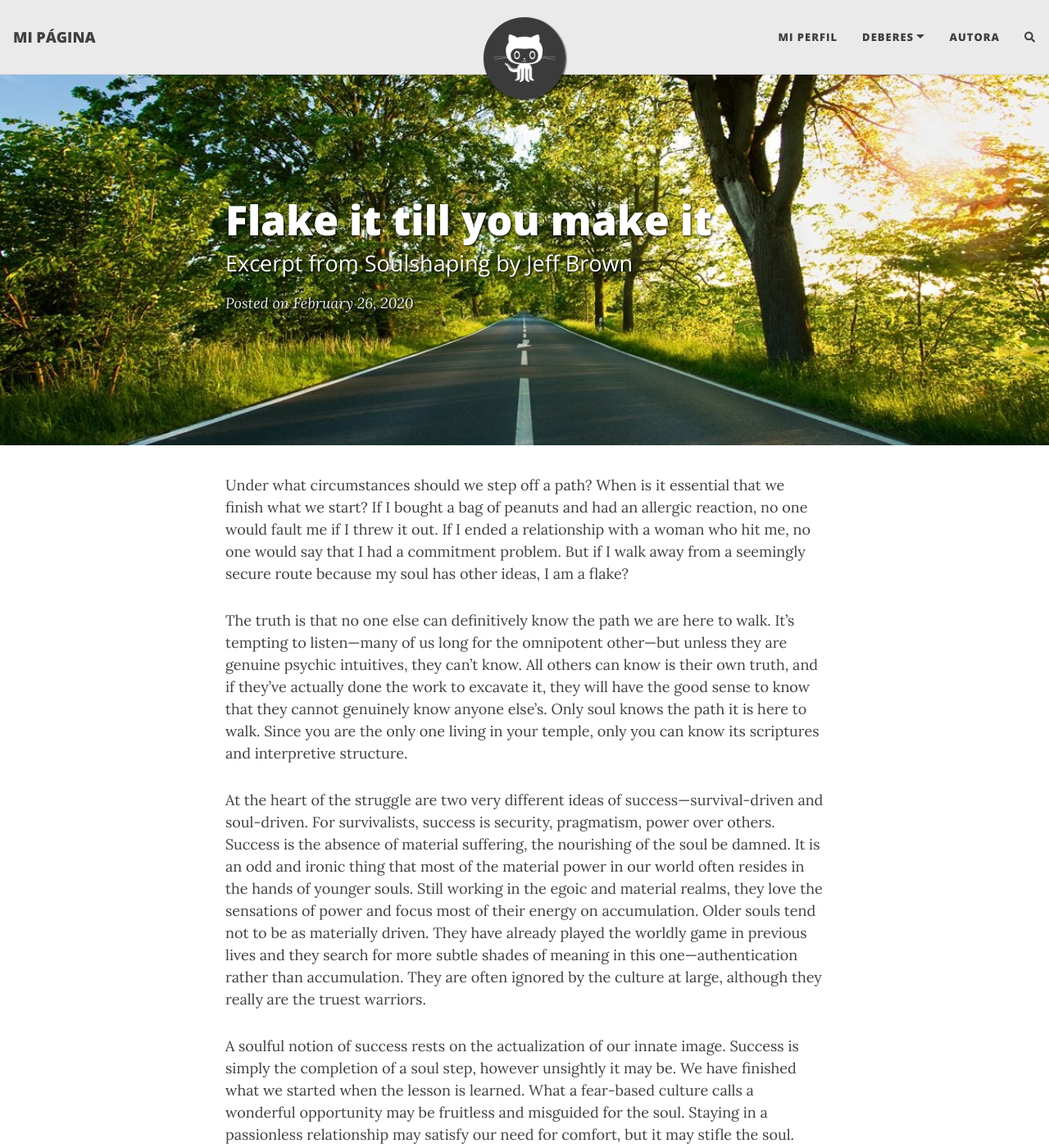
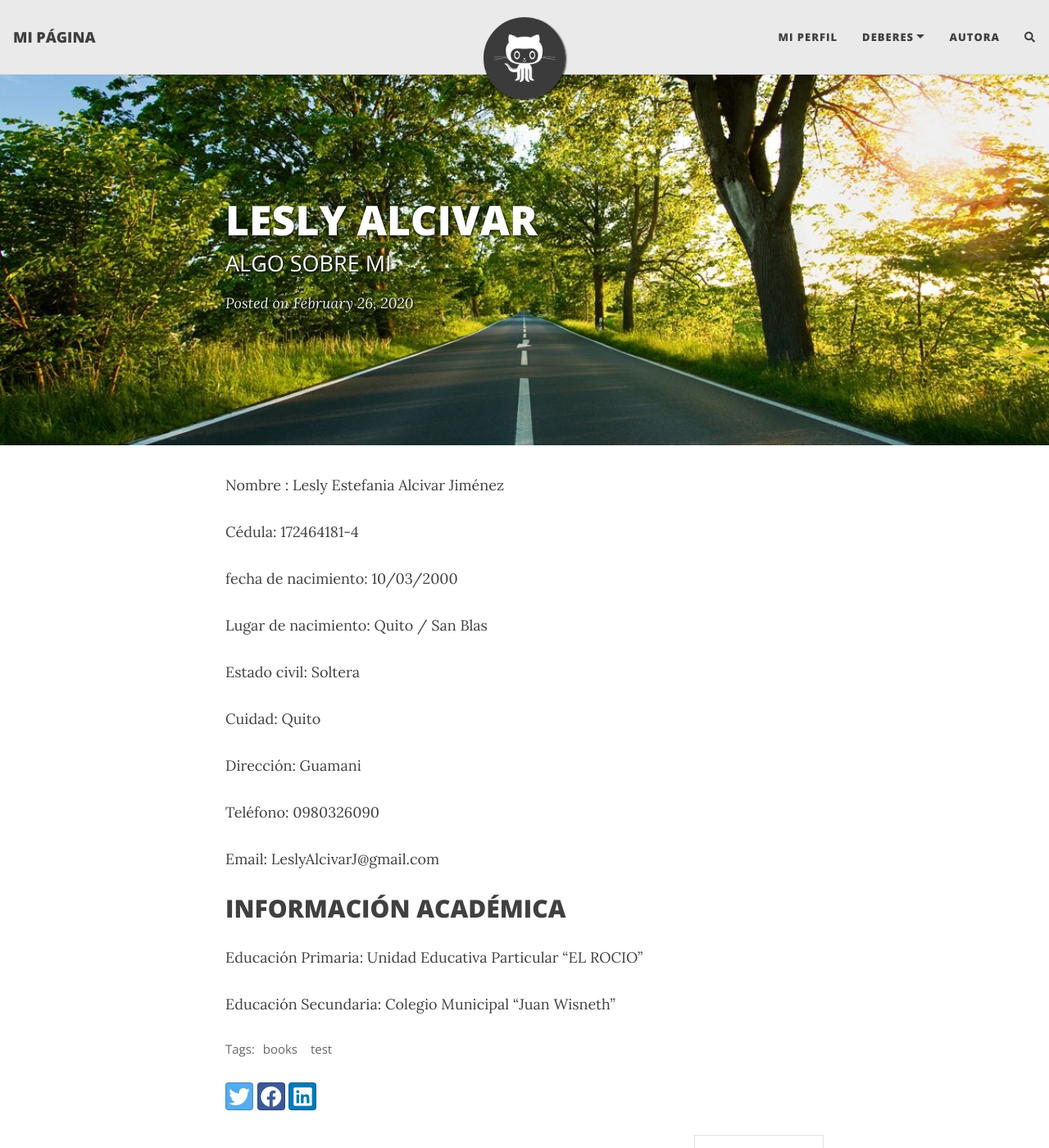
Before and after one commit to LeslyAlcivar13/LeslyAlcivar13.github.io, a Jekyll site: the page built from _posts/2020-02-26-flake-it-till-you-make-it.md, in a window 1280 px wide and 1400 px high. Shown: the whole window at 82% size. Built offline with Jekyll 4.4.1, drawn with Linux system fonts in a browser that asks for light colours; nearby versions of some CDN libraries; comment, search, counter and statistics services are not loaded; some of the changed text lies outside the part shown.

Commit message:
Update 2020-02-26-flake-it-till-you-make-it.md

```diff
--- a/_posts/2020-02-26-flake-it-till-you-make-it.md
+++ b/_posts/2020-02-26-flake-it-till-you-make-it.md
@@ -1,17 +1,33 @@
 ---
 layout: post
-title: Flake it till you make it
-subtitle: Excerpt from Soulshaping by Jeff Brown
+title: LESLY ALCIVAR
+subtitle: ALGO SOBRE MI
 cover-img: /assets/img/path.jpg
 thumbnail-img: /assets/img/thumb.png
 share-img: /assets/img/path.jpg
 tags: [books, test]
 ---
 
-Under what circumstances should we step off a path? When is it essential that we finish what we start? If I bought a bag of peanuts and had an allergic reaction, no one would fault me if I threw it out. If I ended a relationship with a woman who hit me, no one would say that I had a commitment problem. But if I walk away from a seemingly secure route because my soul has other ideas, I am a flake?
+Nombre : Lesly Estefania Alcivar Jiménez
 
-The truth is that no one else can definitively know the path we are here to walk. It’s tempting to listen—many of us long for the omnipotent other—but unless they are genuine psychic intuitives, they can’t know. All others can know is their own truth, and if they’ve actually done the work to excavate it, they will have the good sense to know that they cannot genuinely know anyone else’s. Only soul knows the path it is here to walk. Since you are the only one living in your temple, only you can know its scriptures and interpretive structure.
+Cédula: 172464181-4
 
-At the heart of the struggle are two very different ideas of success—survival-driven and soul-driven. For survivalists, success is security, pragmatism, power over others. Success is the absence of material suffering, the nourishing of the soul be damned. It is an odd and ironic thing that most of the material power in our world often resides in the hands of younger souls. Still working in the egoic and material realms, they love the sensations of power and focus most of their energy on accumulation. Older souls tend not to be as materially driven. They have already played the worldly game in previous lives and they search for more subtle shades of meaning in this one—authentication rather than accumulation. They are often ignored by the culture at large, although they really are the truest warriors.
+fecha de nacimiento: 10/03/2000
 
-A soulful notion of success rests on the actualization of our innate image. Success is simply the completion of a soul step, however unsightly it may be. We have finished what we started when the lesson is learned. What a fear-based culture calls a wonderful opportunity may be fruitless and misguided for the soul. Staying in a passionless relationship may satisfy our need for comfort, but it may stifle the soul. Becoming a famous lawyer is only worthwhile if the soul demands it. It is an essential failure if you are called to be a monastic this time around. If you need to explore and abandon ten careers in order to stretch your soul toward its innate image, then so be it. Flake it till you make it.
+Lugar de nacimiento: Quito / San Blas
+
+Estado civil: Soltera
+
+Cuidad: Quito
+
+Dirección: Guamani
+
+Teléfono: 0980326090
+
+Email: LeslyAlcivarJ@gmail.com
+
+INFORMACIÓN ACADÉMICA
+---
+Educación Primaria:  Unidad Educativa Particular "EL ROCIO"
+
+Educación Secundaria: Colegio Municipal "Juan Wisneth"
```
